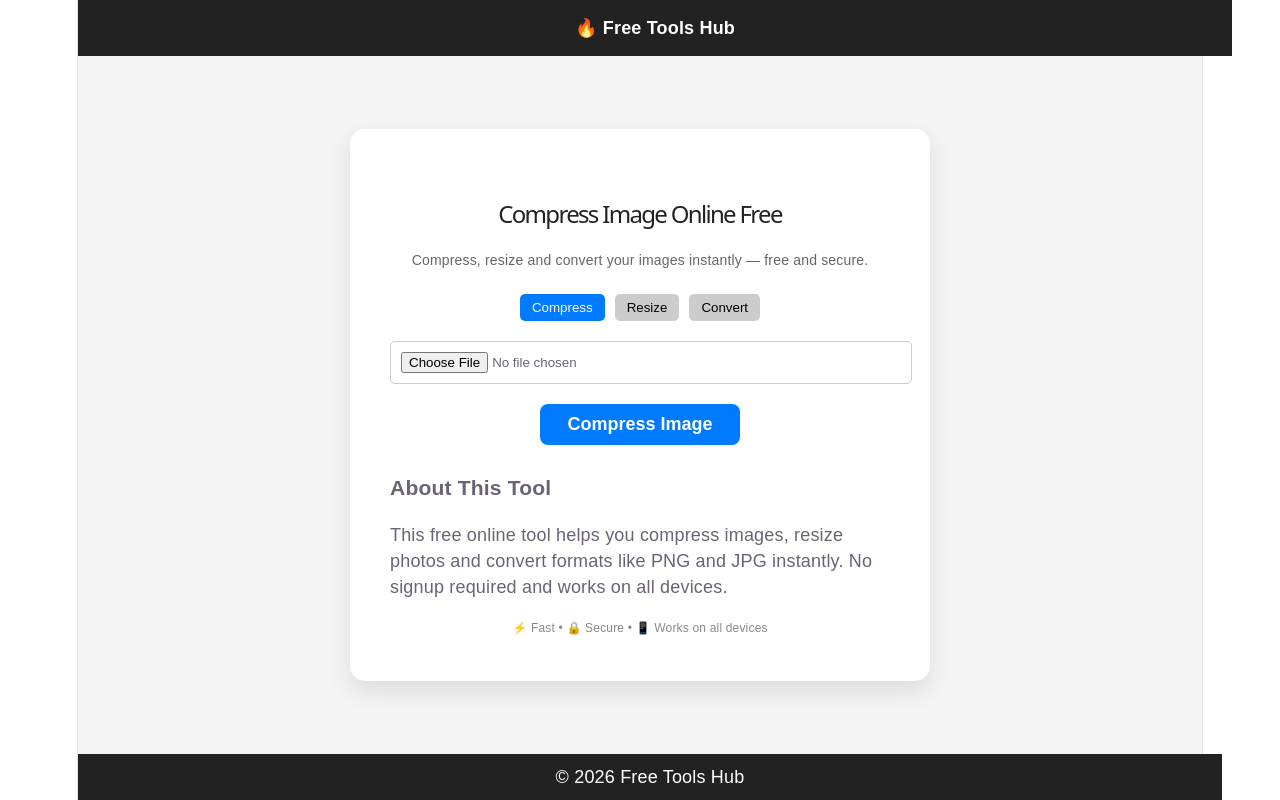
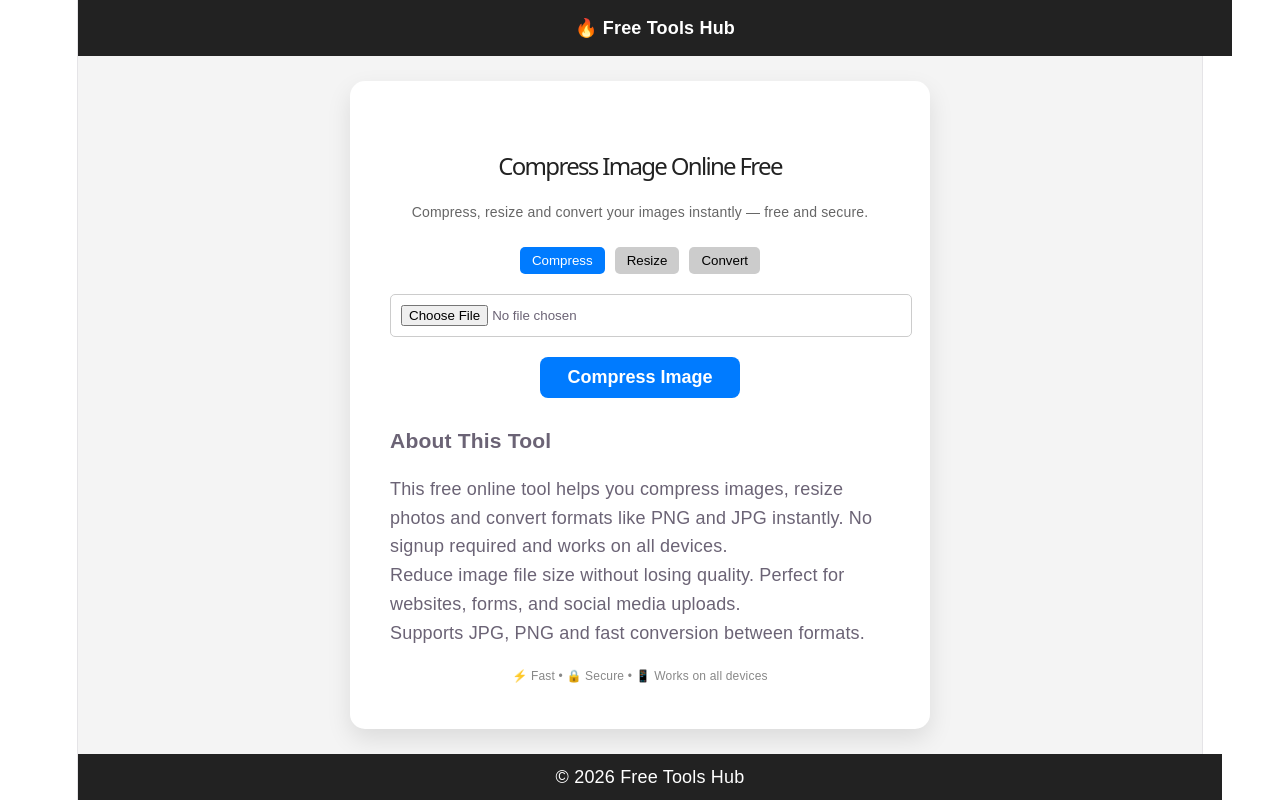
Before and after one commit to Hminghlua13/image-compressor, a React (Vite) app: page / in a window 1280 px wide. Built offline with nearby package versions, Linux system fonts and the light colour scheme.

Commit message:
improved SEO content

```diff
--- a/src/App.jsx
+++ b/src/App.jsx
@@ -308,10 +308,17 @@ const convertImage = () => {
 
 <div style={{ marginTop: "30px", textAlign: "left" }}>
   <h3>About This Tool</h3>
-  <p>
+  <p style={{lineHeight: "1.6"}}>
     This free online tool helps you compress images, resize photos and convert formats like PNG and JPG instantly.
     No signup required and works on all devices.
   </p>
+  <p style={{ lineHeight: "1.6" }}>
+  Reduce image file size without losing quality. Perfect for websites, forms, and social media uploads.
+</p>
+
+<p style={{ lineHeight: "1.6" }}>
+  Supports JPG, PNG and fast conversion between formats.
+</p>
 </div>
 <p style={{
   marginTop: "15px",
```
